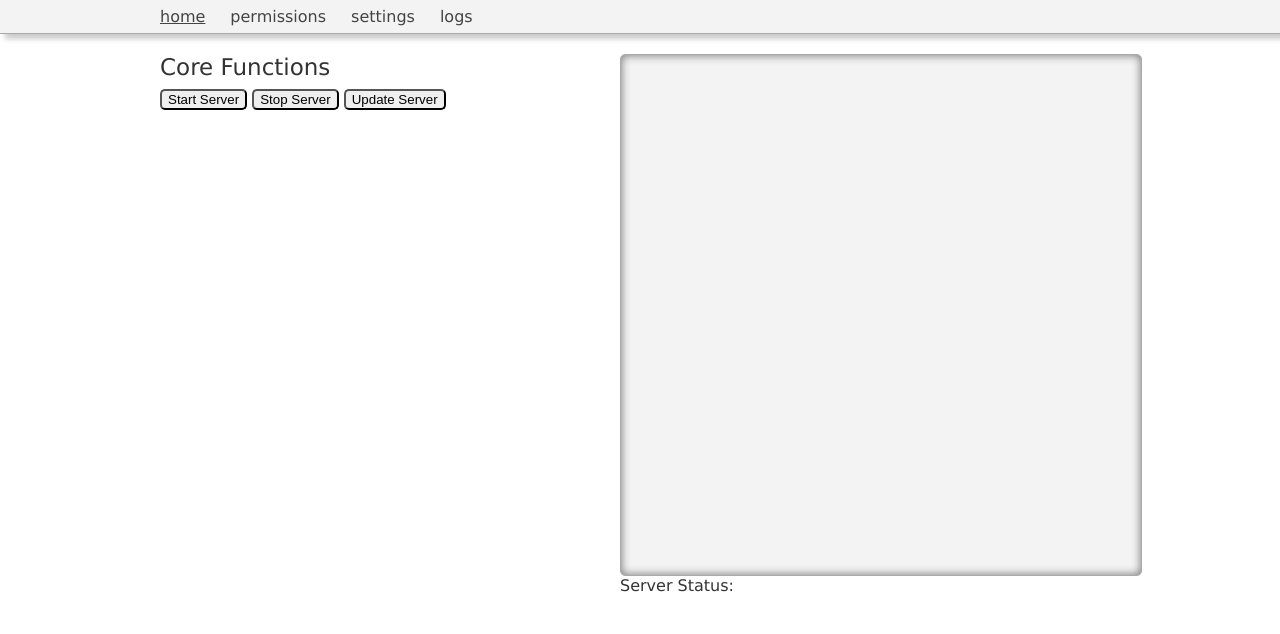
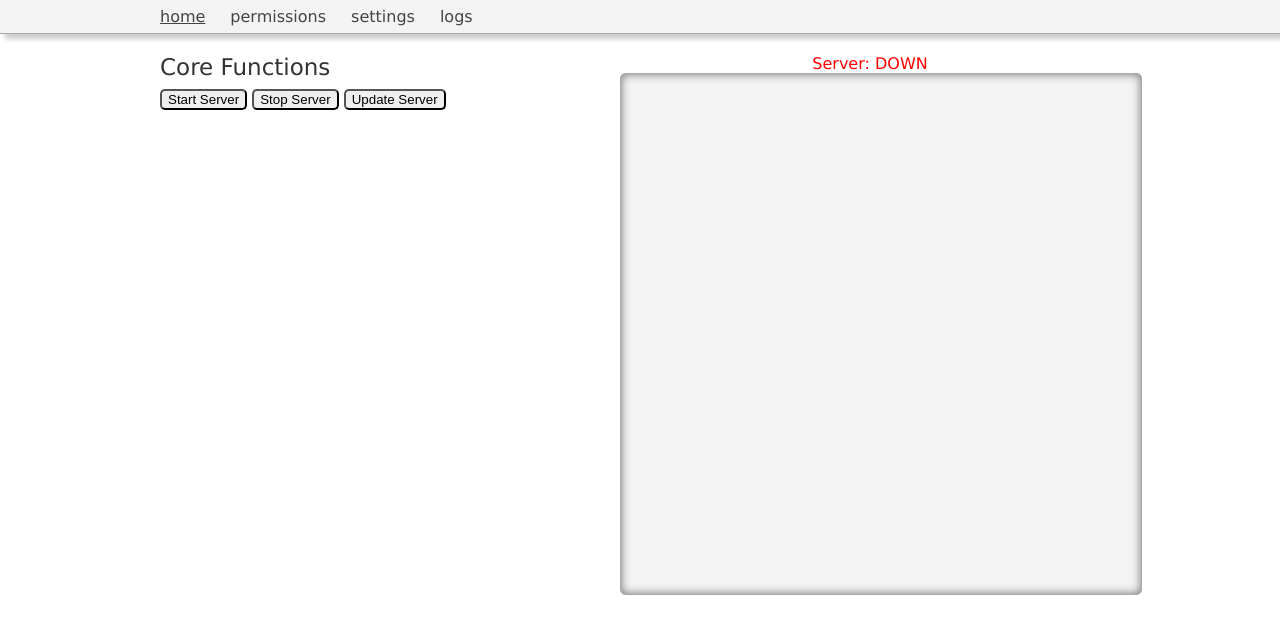
Before and after one commit to staticsafe/cloudcraft, a PHP site: page / in a window 1280 px wide. Shown: the top 634 px of the page. Run offline with PHP 8.4, Linux system fonts and the light colour scheme.

Commit message:
server up changed

```diff
--- a/web/includes/log_parser.php
+++ b/web/includes/log_parser.php
@@ -1,22 +1,20 @@
 <div class="sub">
+	<?php
+	if(file_exists("../minecraft/server.log.lck")) {
+		echo '<div class="server_status" style="color:green">Server: UP</div>';
+	}
+	else {
+		echo '<div class="server_status" style="color:red">Server: DOWN</div>';
+	}
+	?>
 	<div class="prompt">
 		<textarea id="output" readonly="readonly">
 		<?php
 			$file = file_get_contents("../minecraft/server.log");
 			$file = explode("\n",$file);
 			for($i = 0; $i < count($file); $i++) {
-				echo $file[$i]."\n\n\n\n";
+				echo $file[$i]."\n";
 			}
 		?></textarea>
-
 	</div><!-- prompt -->
-	<?php
-		echo 'Server Status: ';
-		if(file_exists("../minecraft/server.log.lck")) {
-			echo '<div class="server_status" style="background-color:green"></div>';
-		}
-		else {
-			echo '<div class="server_status" style="background-color:red"></div>';
-		}
-		?>
 </div><!-- sub -->
```
